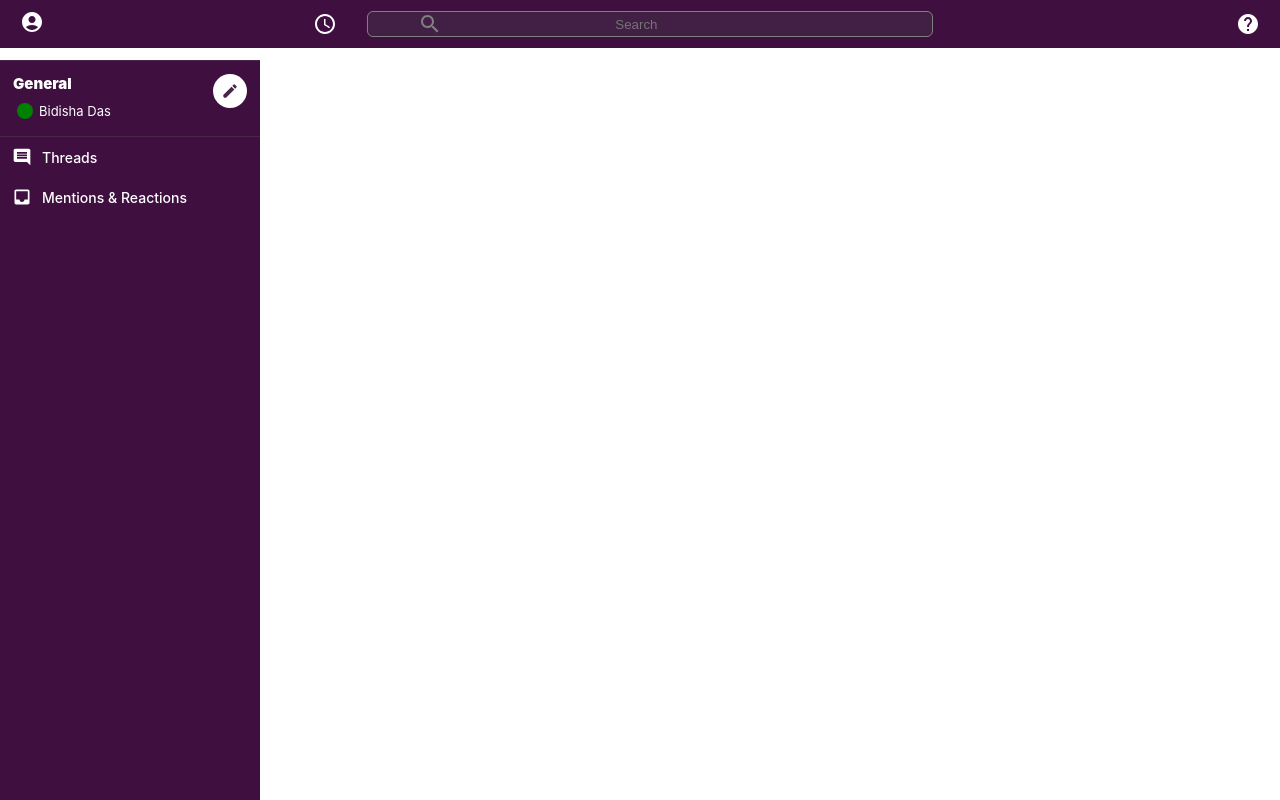
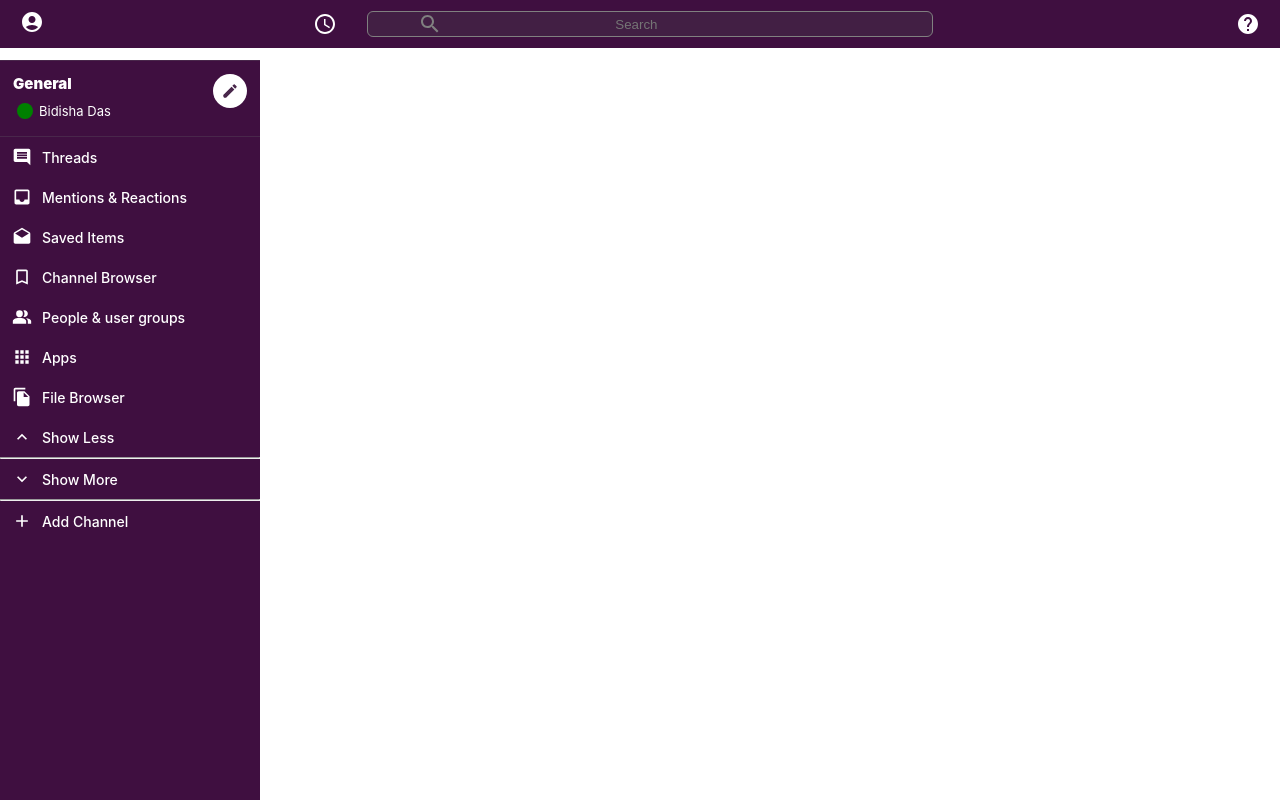
Before and after one commit to officialbidisha/Slack-Clone, a React (Create React App) app: page / in a window 1280 px wide. Built offline with nearby package versions, Linux system fonts and the light colour scheme.

Commit message:
Icons added

```diff
--- a/src/components/Sidebar.js
+++ b/src/components/Sidebar.js
@@ -4,6 +4,16 @@
 import SidebarOption from "./SideBarOption";
 import InsertCommentIcon from '@mui/icons-material/InsertComment';
 import InboxIcon from '@mui/icons-material/Inbox';
+import DraftsIcon from '@mui/icons-material/Drafts';
+
+import BookmarkBorderIcon from '@mui/icons-material/BookmarkBorder';
+import PeopleAltIcon from '@mui/icons-material/PeopleAlt';
+import AppsIcon from '@mui/icons-material/Apps';
+import FileCopyIcon from '@mui/icons-material/FileCopy';
+import ExpandLessIcon from '@mui/icons-material/ExpandLess';
+import ExpandMoreIcon from '@mui/icons-material/ExpandMore';
+import AddIcon from '@mui/icons-material/Add';
+
 import classes from "./Sidebar.module.css";
 
 function Sidebar() {
@@ -22,7 +32,17 @@
 
       <SidebarOption Icon={InsertCommentIcon} title="Threads"></SidebarOption>
       <SidebarOption Icon={InboxIcon} title="Mentions & Reactions"></SidebarOption>
-    </div>
+      <SidebarOption Icon={DraftsIcon} title ="Saved Items"/>
+      <SidebarOption Icon={BookmarkBorderIcon} title="Channel Browser"></SidebarOption>
+      <SidebarOption Icon={PeopleAltIcon} title="People & user groups"></SidebarOption>
+      <SidebarOption Icon={AppsIcon} title ="Apps"/>
+      <SidebarOption Icon={FileCopyIcon} title="File Browser"></SidebarOption>
+      <SidebarOption Icon={ExpandLessIcon} title ="Show Less"> </SidebarOption>
+      <hr/>
+      <SidebarOption Icon={ExpandMoreIcon} title="Show More"></SidebarOption>
+      <hr/>
+      <SidebarOption Icon={AddIcon} addChannelOption title="Add Channel"/>
+     </div>
   );
 }
 
```
